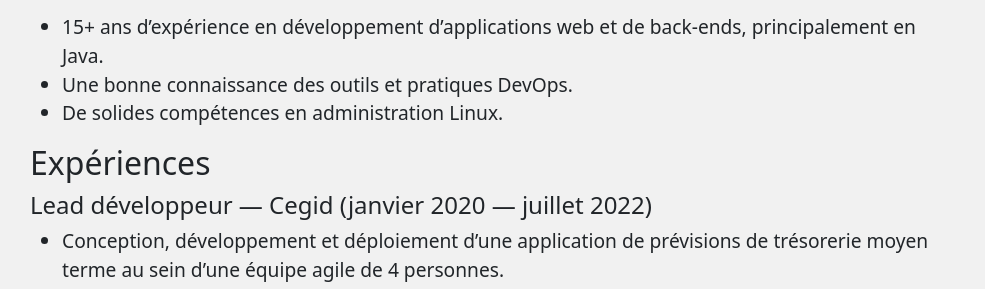
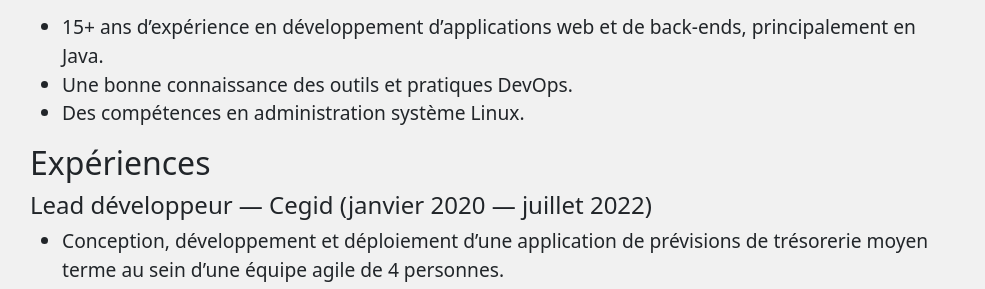
Before and after one commit to marcwrobel/marcwrobel.github.io, a Jekyll site: the page built from a-propos.md, in a window 1280 px wide. Shown: the part 195-484 px from the top of the page, without its empty margins (147-1132 px from the left). Built offline with Jekyll 4.4.1, drawn with Linux system fonts in a browser that asks for light colours.

Commit message:
Mise à jour de la section 'En résumé' sur les pages 'À propos' et 'About'

```diff
--- a/a-propos.md
+++ b/a-propos.md
@@ -11,7 +11,7 @@ translated_title: English version
 
 - 15+ ans d’expérience en développement d'applications web et de back-ends, principalement en Java.
 - Une bonne connaissance des outils et pratiques DevOps.
-- De solides compétences en administration Linux.
+- Des compétences en administration système Linux.
 
 ## Expériences
 
```
Also changed, not shown: about.md (+1 -1 lines).
